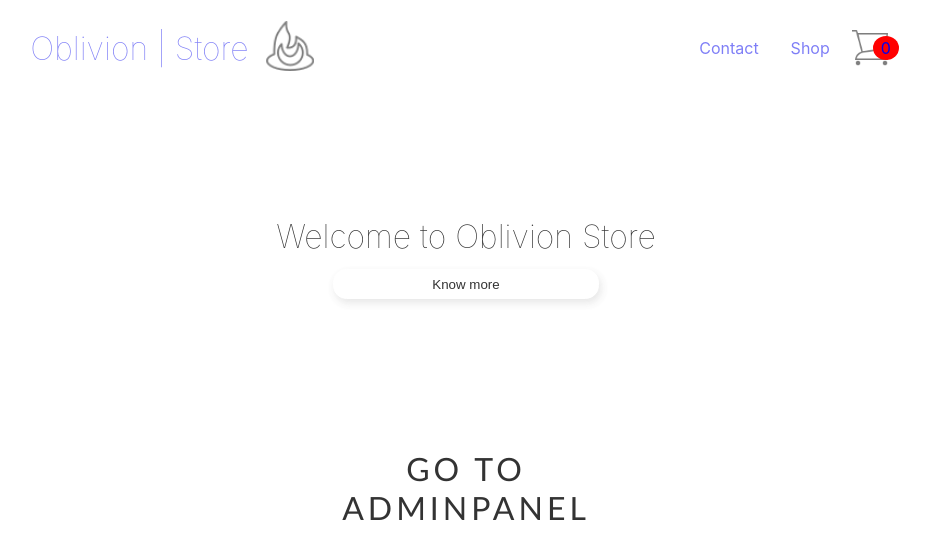
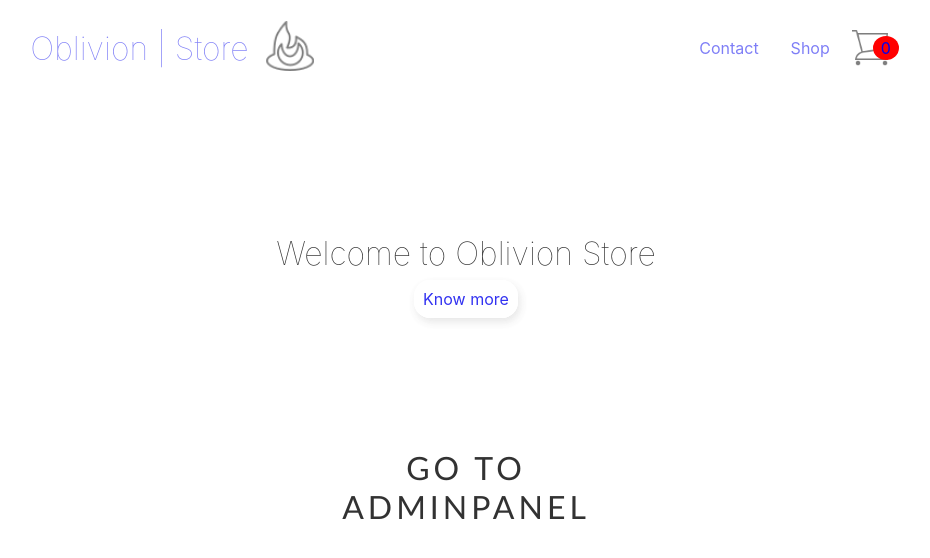
Before and after one commit to eNewery/Oblivion, a React (Create React App) app: page / in a window 1280 px wide. Shown: the top 558 px of the page, without its empty margins (174-1104 px from the left). Built offline with nearby package versions, Linux system fonts and the light colour scheme.

Commit message:
margin problem fix

```diff
--- a/src/App.css
+++ b/src/App.css
@@ -193,6 +193,8 @@ justify-content: center;
   align-items: center;
   height: 70vh;
 }
+.home a{
+}
 .home-btn{
   width: 20em;
   padding: 0.5em;
@@ -200,7 +202,7 @@ justify-content: center;
   border:1px solid white;
   box-shadow: rgba(99, 99, 99, 0.2) 2px 4px 8px 0px;
 border-radius: 1em;
-margin: 1em;
+margin: 2em;
 transition: 0.5s;
 cursor: pointer;
 }
@@ -286,6 +288,7 @@ gap: 2em;
 .home-title{
   color: black;
   font-weight: 100;
+  margin: 0.5em;
 }
 .row{
   display: flex;
--- a/src/assets/Home.jsx
+++ b/src/assets/Home.jsx
@@ -7,7 +7,7 @@ const Home = () =>{
             <h1 className="home-title">
 Welcome to Oblivion Store
 </h1>
-<button className="home-btn">Know more</button>
+<Link to={"/Shop"} className="home-btn">Know more</Link>
 </div>
 
        <Link className="btn-1" to={"/Admin"}>Go To AdminPanel</Link>
```
